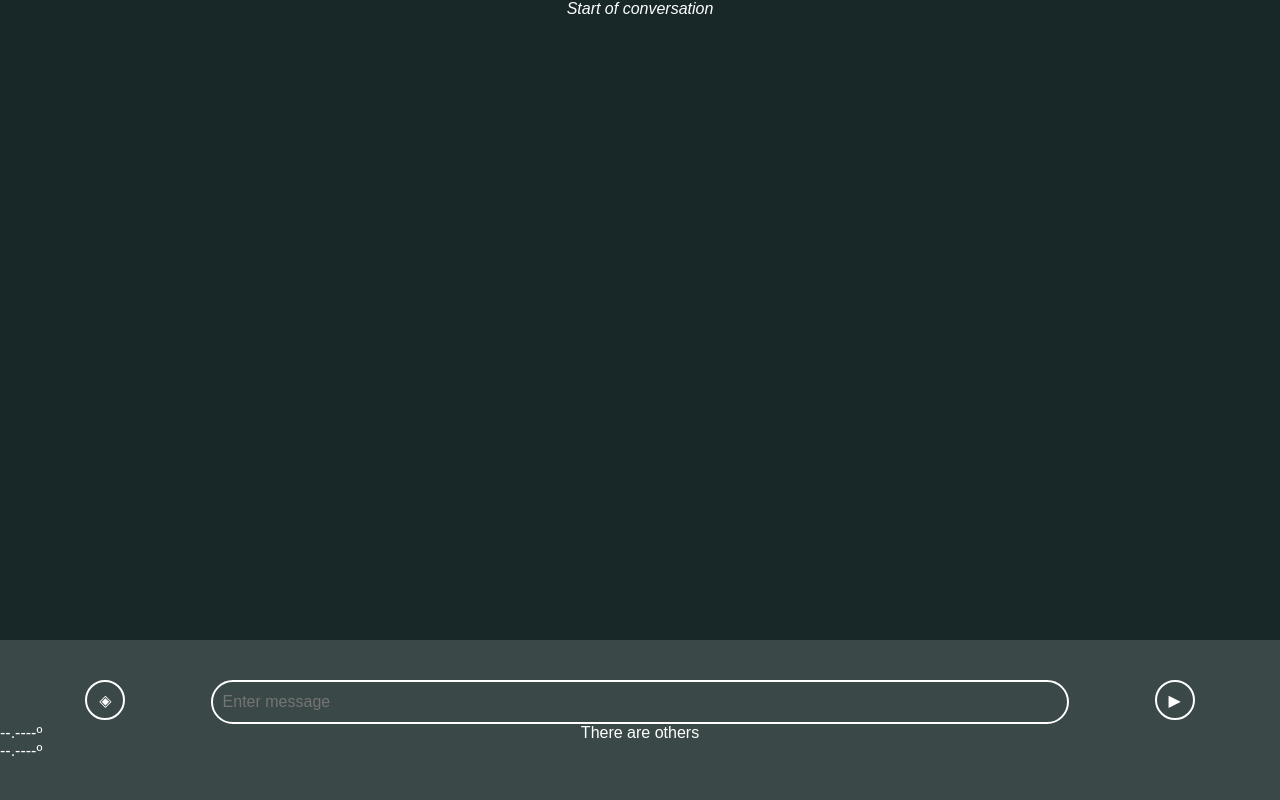
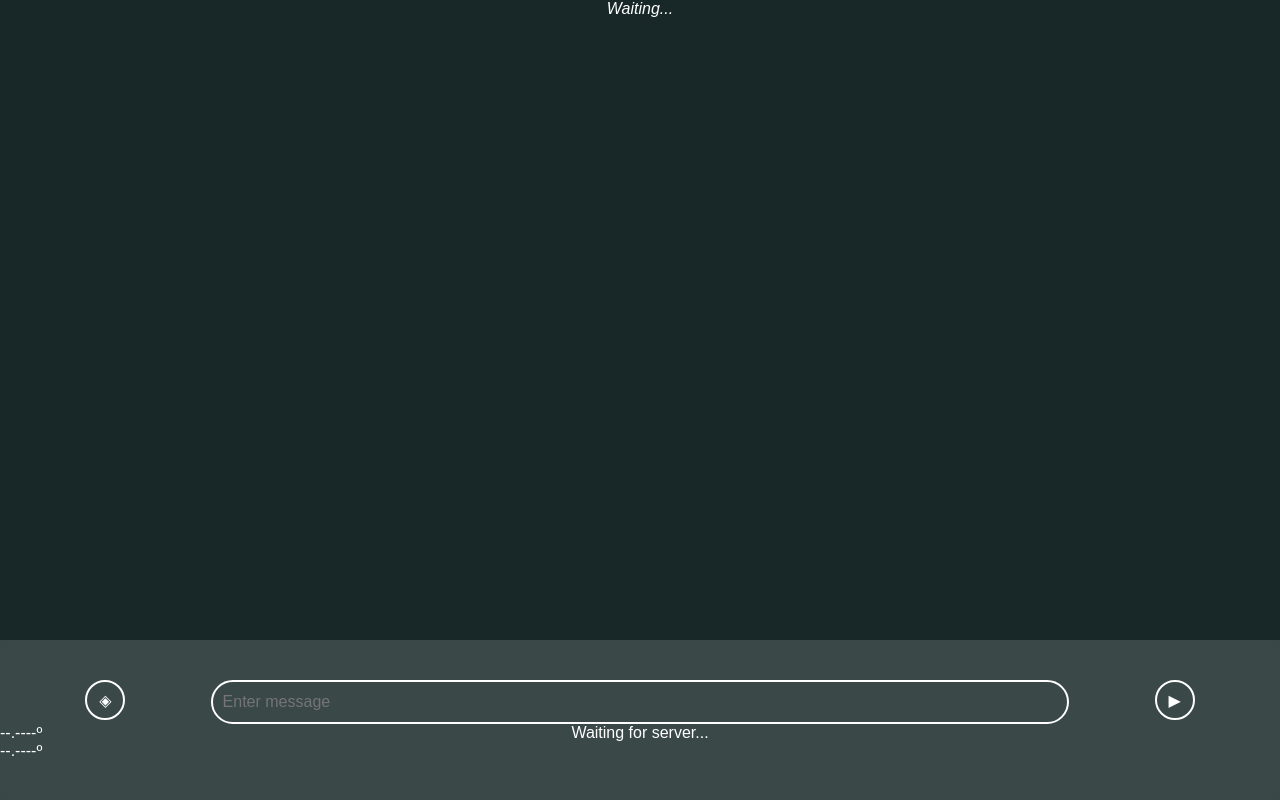
Before and after one commit to UBH-Fall-2024/the-procrastronauts, a Flask app: page / in a window 1280 px wide. Run offline with Flask 3, Linux system fonts and the light colour scheme; some libraries are stand-ins or nearby versions.

Commit message:
refinements

```diff
--- a/back/static/index.js
+++ b/back/static/index.js
@@ -6,9 +6,16 @@ let messageInput = document.getElementById("messageInput");
 let messageButton = document.getElementById("messageButton");
 let messages = document.getElementById("messages");
 
+let messageStart = document.getElementById("messageStart");
 let messagePresence = document.getElementById("messagePresence");
 
 locateButton.onclick = () => {}
+
+messageInput.onkeydown = (event) => {
+  if (event.key === "Enter") {
+    sendMessage();
+  }
+}
 messageButton.onclick = () => {sendMessage();}
 
 let longitude;
@@ -56,6 +63,10 @@ function locationSuccess(position){
     };
 
     if(prev_lat == undefined){
+
+        let date = new Date();
+        messageStart.innerText = "Joined conversation at "+date.toLocaleTimeString();
+
         socket.emit("join",JSON.stringify(me));
         messageInput.removeAttribute("disabled");
     }else{
@@ -105,7 +116,7 @@ function createMessage(id, messageText){
 
     let bubElement = document.createElement("div");
     bubElement.classList.add("bubble");
-    bubElement.style.backgroundColor = "#"+(string_to_color(id,50))+"10";
+    bubElement.style.backgroundColor = "#"+(string_to_color(id,80))+"10";
 
     msgElement.appendChild(bubElement);
 
@@ -124,7 +135,7 @@ function createMessage(id, messageText){
 
     messages.insertBefore(msgElement,messages.lastElementChild);
 
-    msgElement.scrollIntoView({ behavior: "smooth", block: "end", inline: "nearest" });
+    msgElement.scrollIntoView({ behavior: "smooth"});
 }
 
 // from https://github.com/brandoncorbin/string_to_color
--- a/back/static/styles.css
+++ b/back/static/styles.css
@@ -20,6 +20,7 @@ body{
     background-color: rgb(24, 40, 40);
     /* height: 100vh; */
     overflow-y: scroll;
+    overflow-x: hidden;
     scrollbar-width: thin;
     scrollbar-color:rgba(255, 255, 255, 0.05) transparent;
 }
--- a/back/templates/index.html
+++ b/back/templates/index.html
@@ -7,17 +7,16 @@
 	<title>Funny Chat</title>
 	<!-- <link rel="stylesheet" href="styles.css" /> -->
 	<link rel="stylesheet" href="/static/styles.css" />
+	<link rel="shortcut icon" href="/static/favicon.png" type="image/png">
 </head>
 
 <body>
 	<div id="messages" class="messages">
-		<p class="message-status"><i>Start of conversation</i></p>
-
-
-
+		<p class="message-status"><i id="messageStart">Waiting...</i></p>
 
 
 		<div class="message-margin"></div>
+
 	</div>
 	<div class="chat-panel">
 		<div class="chat-item-row">
@@ -49,7 +48,7 @@
 			</div>
 
 			<div class="chat-item-col">
-				<p id="messagePresence">There are others</p>
+				<p id="messagePresence">Waiting for server...</p>
 			</div>
 
 			<div class="chat-item-col col-end">
--- a/front/demo/index.html
+++ b/front/demo/index.html
@@ -7,11 +7,12 @@
 	<title>Funny Chat</title>
 	<link rel="stylesheet" href="styles.css" />
 	<link rel="stylesheet" href="/static/styles.css" />
+	<link rel="shortcut icon" href="/static/favicon.png" type="image/png">
 </head>
 
 <body>
 	<div id="messages" class="messages">
-		<p class="message-status"><i>Start of conversation</i></p>
+		<p class="message-status"><i id="messageStart">Waiting...</i></p>
 
 
 		<div class="message">
@@ -90,7 +91,7 @@
 			</div>
 
 			<div class="chat-item-col">
-				<p id="messagePresence">There are others</p>
+				<p id="messagePresence">Waiting for server...</p>
 			</div>
 
 			<div class="chat-item-col col-end">
--- a/front/demo/styles.css
+++ b/front/demo/styles.css
@@ -20,6 +20,7 @@ body{
     background-color: rgb(24, 40, 40);
     /* height: 100vh; */
     overflow-y: scroll;
+    overflow-x: hidden;
     scrollbar-width: thin;
     scrollbar-color:rgba(255, 255, 255, 0.05) transparent;
 }
```
Also changed, not shown: back/static/favicon.png (added).
